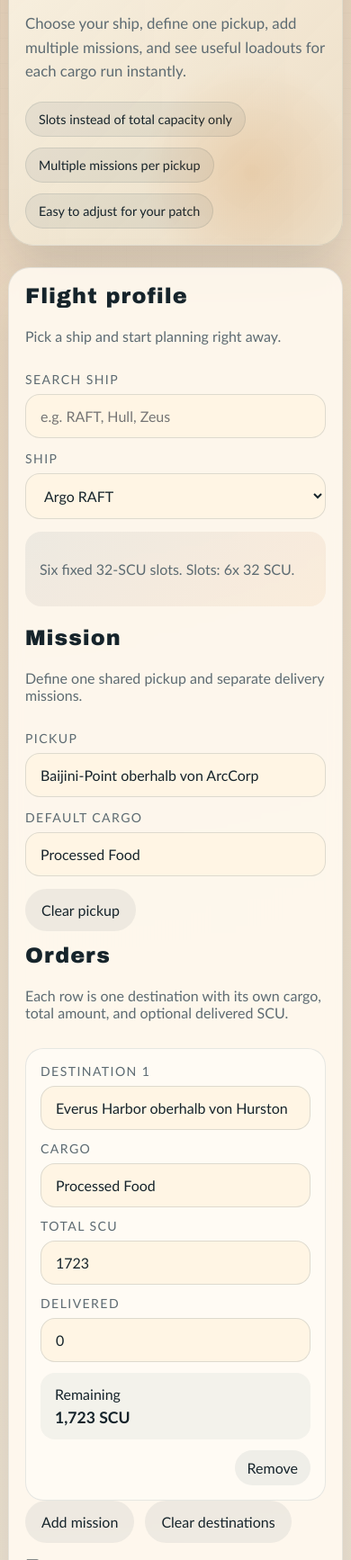
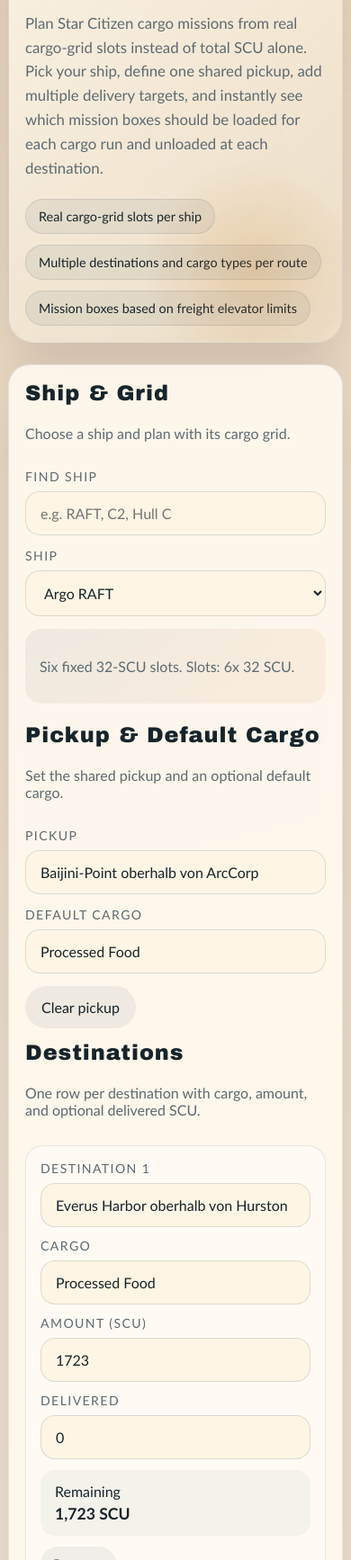
Before and after one commit to Talaren/scu-laderaum-planer, a website: page index.html in a window 390 px wide. Shown: the part 266-2000 px from the top of the page at 90% size. Drawn offline with Linux system fonts and the light colour scheme.

Commit message:
Refine UI copy and destination form layout

```diff
--- a/app-standalone.js
+++ b/app-standalone.js
@@ -1763,19 +1763,19 @@
         return `
           <article class="mission-row" data-mission-id="${escapeHtml(row.id)}">
             <div class="mission-row__grid">
-              <label>
+              <label class="mission-row__field mission-row__field--destination">
                 <span>${escapeHtml(t("mission.destinationLabel", { index: index + 1 }))}</span>
                 <input type="text" name="mission-destination" value="${escapeHtml(row.destination)}" placeholder="${escapeHtml(t("placeholder.destination"))}">
               </label>
-              <label>
+              <label class="mission-row__field mission-row__field--cargo">
                 <span>${escapeHtml(t("mission.cargoLabel"))}</span>
                 <input type="text" name="mission-cargo" value="${escapeHtml(row.cargoName)}" placeholder="${escapeHtml(t("placeholder.cargo"))}">
               </label>
-              <label>
+              <label class="mission-row__field mission-row__field--total">
                 <span>${escapeHtml(t("mission.totalLabel"))}</span>
                 <input type="number" name="mission-total" min="1" step="1" value="${escapeHtml(row.totalSCU)}" placeholder="${escapeHtml(t("placeholder.total"))}">
               </label>
-              <label>
+              <label class="mission-row__field mission-row__field--delivered">
                 <span>${escapeHtml(t("mission.deliveredLabel"))}</span>
                 <input type="number" name="mission-delivered" min="0" step="1" value="${escapeHtml(row.deliveredSCU)}" placeholder="${escapeHtml(t("placeholder.delivered"))}">
               </label>
@@ -1783,9 +1783,9 @@
                 <span>${escapeHtml(t("mission.remainingLabel"))}</span>
                 <strong data-role="remaining">${formatInteger(remainingSCU)} SCU</strong>
               </div>
-            </div>
-            <div class="mission-row__actions">
-              <button type="button" class="button button--ghost mission-row__remove" data-action="remove-mission">${escapeHtml(t("action.removeMission"))}</button>
+              <div class="mission-row__actions">
+                <button type="button" class="button button--ghost mission-row__remove" data-action="remove-mission">${escapeHtml(t("action.removeMission"))}</button>
+              </div>
             </div>
           </article>
         `;
--- a/package.json
+++ b/package.json
@@ -1,6 +1,6 @@
 {
   "name": "scu-laderaum-planer",
-  "version": "0.1.3",
+  "version": "0.1.4",
   "private": true,
   "type": "module",
   "scripts": {
--- a/styles.css
+++ b/styles.css
@@ -385,28 +385,56 @@
 
 .mission-row__grid {
   display: grid;
-  grid-template-columns: 1.2fr 1.05fr 0.55fr 0.55fr 0.6fr;
+  grid-template-columns: repeat(4, minmax(0, 1fr));
   gap: 12px;
-  align-items: end;
+  align-items: start;
+}
+
+.mission-row__field {
+  min-width: 0;
+}
+
+.mission-row__field--destination {
+  grid-column: 1 / -1;
+}
+
+.mission-row__field--cargo {
+  grid-column: 1 / -1;
+}
+
+.mission-row__field--total {
+  grid-column: 1;
+}
+
+.mission-row__field--delivered {
+  grid-column: 2;
+}
+
+.mission-row__field input {
+  min-width: 0;
 }
 
 .mission-row__meta {
+  grid-column: 3;
   min-height: 100%;
   padding: 14px 16px;
   border-radius: 16px;
   background: rgba(49, 81, 93, 0.06);
   display: grid;
   gap: 6px;
+  align-content: center;
 }
 
 .mission-row__meta strong {
   font-size: 1.1rem;
+  line-height: 1.15;
 }
 
 .mission-row__actions {
-  margin-top: 12px;
+  grid-column: 4;
   display: flex;
   justify-content: flex-end;
+  align-self: end;
 }
 
 .mission-row__remove {
@@ -590,6 +618,37 @@
   .app-shell {
     grid-template-columns: 1fr;
   }
+
+  .mission-row__grid {
+    grid-template-columns: repeat(6, minmax(0, 1fr));
+    align-items: start;
+  }
+
+  .mission-row__field--destination {
+    grid-column: 1 / -1;
+  }
+
+  .mission-row__field--cargo {
+    grid-column: 1 / -1;
+  }
+
+  .mission-row__field--total {
+    grid-column: 1 / span 2;
+  }
+
+  .mission-row__field--delivered {
+    grid-column: 3 / span 2;
+  }
+
+  .mission-row__meta {
+    grid-column: 5 / -1;
+    min-height: 0;
+  }
+
+  .mission-row__actions {
+    grid-column: 5 / -1;
+    justify-content: flex-end;
+  }
 }
 
 @media (max-width: 720px) {
@@ -638,4 +697,17 @@
   .toolbar-field {
     width: 100%;
   }
+
+  .mission-row__field--destination,
+  .mission-row__field--cargo,
+  .mission-row__field--total,
+  .mission-row__field--delivered,
+  .mission-row__meta,
+  .mission-row__actions {
+    grid-column: auto;
+  }
+
+  .mission-row__actions {
+    justify-content: flex-start;
+  }
 }
--- a/translations/de.js
+++ b/translations/de.js
@@ -8,40 +8,40 @@
     "field.language": "Sprache",
     "hero.eyebrow": "Star Citizen Cargo Mission Planner",
     "hero.title": "SCU-Laderaum-Planer",
-    "hero.copy": "Schiff auswählen, Pickup festlegen, mehrere Aufträge eintragen und sofort sehen, welche Loadouts pro Ladeflug sinnvoll sind.",
-    "hero.ribbon.slots": "Slots statt nur Gesamtkapazität",
-    "hero.ribbon.multiMission": "Mehrere Missionen pro Pickup",
-    "hero.ribbon.patch": "Direkt anpassbar für deinen Patch",
-    "section.profile.title": "Flugprofil",
-    "section.profile.copy": "Schiff wählen und direkt losplanen.",
-    "section.mission.title": "Mission",
-    "section.mission.copy": "Gemeinsame Abholung und einzelne Aufträge definieren.",
-    "section.orders.title": "Aufträge",
-    "section.orders.copy": "Jede Zeile ist ein Ziel mit eigener Ladung, Gesamtmenge und optional bereits gelieferter SCU.",
-    "section.boxes.title": "Kisten",
-    "section.boxes.copy": "Die maximale Aufzugkiste bestimmt, welche Missionsboxen entstehen. Eine Umverteilung in kleinere Container gibt es derzeit nicht.",
-    "section.examples.title": "Beispiele",
-    "section.examples.copy": "Vorbelegte Szenarien zum schnellen Ausprobieren.",
-    "field.shipSearch": "Schiff suchen",
+    "hero.copy": "Plane Star-Citizen-Frachtmissionen auf Basis echter Cargo-Grids statt nur nach Gesamt-SCU. Wähle dein Schiff, lege eine gemeinsame Abholung fest, erfasse mehrere Lieferziele und sieh sofort, welche Missionskisten pro Ladeflug eingeladen und an welchem Ziel wieder ausgeladen werden müssen.",
+    "hero.ribbon.slots": "Echte Cargo-Grid-Slots je Schiff",
+    "hero.ribbon.multiMission": "Mehrere Ziele und Frachttypen pro Route",
+    "hero.ribbon.patch": "Missionskisten nach Aufzuglimit berechnet",
+    "section.profile.title": "Schiff & Grid",
+    "section.profile.copy": "Schiff wählen und mit dessen Cargo-Grid planen.",
+    "section.mission.title": "Abholung & Standardfracht",
+    "section.mission.copy": "Gemeinsame Abholung und optionale Standardfracht festlegen.",
+    "section.orders.title": "Lieferziele",
+    "section.orders.copy": "Pro Zeile ein Ziel mit Fracht, Menge und optional geliefertem Stand.",
+    "section.boxes.title": "Missionskisten",
+    "section.boxes.copy": "Das Aufzuglimit bestimmt die Missionskisten. Eine Umverteilung in kleinere Container ist nicht möglich.",
+    "section.examples.title": "Szenarien",
+    "section.examples.copy": "Beispiele für typische Routen und Grenzfälle.",
+    "field.shipSearch": "Schiff finden",
     "field.ship": "Schiff",
-    "field.pickup": "Pickup",
-    "field.defaultCargo": "Standard-Ladung",
-    "field.cargoLiftMaxBoxSize": "Max. Kistengröße im Aufzug",
-    "placeholder.shipSearch": "z. B. RAFT, Hull, Zeus",
-    "placeholder.pickup": "z. B. MIC-L1 Shallow Frontier Station",
-    "placeholder.defaultCargo": "optional, z. B. Quartz",
-    "placeholder.destination": "z. B. Seraphim-Station",
-    "placeholder.cargo": "z. B. Quantum Fuel",
-    "placeholder.total": "z. B. 93",
-    "placeholder.delivered": "0",
-    "action.clearSource": "Pickup leeren",
-    "action.addMission": "Auftrag hinzufügen",
+    "field.pickup": "Abholung",
+    "field.defaultCargo": "Standardfracht",
+    "field.cargoLiftMaxBoxSize": "Max. Missionskiste",
+    "placeholder.shipSearch": "z. B. RAFT, C2, Hull C",
+    "placeholder.pickup": "z. B. Baijini Point",
+    "placeholder.defaultCargo": "optional, z. B. Processed Food",
+    "placeholder.destination": "z. B. Everus Harbor",
+    "placeholder.cargo": "z. B. Quartz",
+    "placeholder.total": "z. B. 1723",
+    "placeholder.delivered": "z. B. 96",
+    "action.clearSource": "Abholung leeren",
+    "action.addMission": "Ziel hinzufügen",
     "action.clearDestinations": "Ziele leeren",
     "action.calculate": "Berechnen",
     "action.shareLink": "Link kopieren",
     "action.loadExample": "Beispiel laden",
     "action.removeMission": "Entfernen",
-    "action.applyFlight": "Geliefert eintragen",
+    "action.applyFlight": "Lieferung übernehmen",
     "option.noLimit": "keine Begrenzung",
     "ship.noResults": "Keine Treffer",
     "ship.group.other": "Sonstige",
@@ -62,51 +62,51 @@
     "errors.tooManyPackableMissions": "Maximal 15 kombinierbare Restaufträge gleichzeitig unterstützt.",
     "mission.label": "Auftrag {index}",
     "mission.destinationLabel": "Ziel {index}",
-    "mission.cargoLabel": "Ladung",
-    "mission.totalLabel": "Gesamt-SCU",
+    "mission.cargoLabel": "Fracht",
+    "mission.totalLabel": "Menge (SCU)",
     "mission.deliveredLabel": "Geliefert",
     "mission.remainingLabel": "Offen",
     "mission.defaultDestination": "Ziel {index}",
     "result.errorTitle": "Berechnung blockiert",
-    "result.completedTitle": "Bereits erledigt",
-    "result.activeBoxesTitle": "Aktive Kisten",
-    "result.manifestTitle": "Auftrags-Manifest",
-    "result.routePickupOpen": "Pickup offen",
+    "result.completedTitle": "Bereits geliefert",
+    "result.activeBoxesTitle": "Aktuelle Missionskisten",
+    "result.manifestTitle": "Lieferübersicht",
+    "result.routePickupOpen": "Abholung offen",
     "result.cargoFallback": "Fracht",
     "result.destinationOpen": "Ziel offen",
     "result.metric.flights": "Ladeflüge",
     "result.metric.remaining": "Offen",
     "result.metric.activeDestinations": "Aktive Ziele",
     "result.metric.completed": "Erledigt",
-    "result.aggregateLoad": "Gesamt laden: {boxes}",
+    "result.aggregateLoad": "Gesamte Ladung: {boxes}",
     "result.liftLimit.none": "Aufzuglimit: keine Begrenzung.",
     "result.liftLimit.value": "Aufzuglimit: {size} SCU.",
     "result.completedMission.status": "{scu} SCU abgeschlossen",
     "result.completedMission.detail": "{cargo} von {source}",
     "result.cargoTypes.many": "{count} Frachttypen",
-    "result.flightTask.load": "Einladen nach Ladung",
+    "result.flightTask.load": "Einladen nach Fracht",
     "result.flightTask.drop": "Ausladen nach Ziel",
     "result.flightTask.stopCount.one": "{count} Ziel",
     "result.flightTask.stopCount.other": "{count} Ziele",
     "result.flight.slot": "Slot {index}",
     "result.flight.title": "Ladeflug {number}",
-    "result.flight.pickupLine": "Pickup: {pickup} · Gesamt: {boxes}",
+    "result.flight.pickupLine": "Abholung: {pickup} · Gesamt: {boxes}",
     "result.slotDetails": "Slot-Belegung",
-    "result.blocked.generic": "Mindestens ein Auftrag ist mit der aktuellen Aufzugkiste oder den Slotgrößen nicht exakt planbar.",
+    "result.blocked.generic": "Mindestens ein Auftrag lässt sich mit der aktuellen Missionskiste oder den Slotgrößen nicht exakt planen.",
     "result.blocked.liftTooLarge": "Der Aufzug kann Kisten bis {liftSize} SCU erzeugen, das Schiff nimmt aber maximal {shipSize}-SCU-Container auf. Eine Umverteilung in kleinere Container ist derzeit nicht möglich.",
-    "result.blocked.listFallback": "Mindestens ein Auftrag passt mit den aktuellen Missionsboxen nicht exakt in einen Ladeflug.",
+    "result.blocked.listFallback": "Mindestens ein Auftrag passt mit den aktuellen Missionskisten nicht exakt in einen Ladeflug.",
     "result.finishedTitle": "Alle Aufträge erledigt",
-    "result.finishedText": "{cargo} ab {source} ist komplett geliefert.",
-    "result.remainingSummary": "{cargo} mit {remaining} offenen SCU über {destinations} aktive Ziele.",
+    "result.finishedText": "{cargo} ab {source} wurde vollständig geliefert.",
+    "result.remainingSummary": "{cargo}: noch {remaining} SCU offen, verteilt auf {destinations} aktive Ziele.",
     "result.noBoxes": "keine Kisten",
     "footer.version": "Version",
     "footer.repository": "Repository",
     "share.copied": "Share-Link kopiert.",
     "share.updated": "Share-Link in der URL aktualisiert. Bei Bedarf aus der Adressleiste kopieren.",
-    "example.largeSingle": "Großauftrag",
-    "example.sameCargoMultiStop": "Gleiche Fracht, mehrere Ziele",
-    "example.mixedCargoSharedDestination": "Gemischte Fracht mit geteiltem Ziel",
-    "example.raftThreeSmallOneFull": "RAFT: 3 kleine Ziele + 1 Vollflug",
-    "example.smallShipBlocked": "Zu kleines Schiff für Aufzugkiste"
+    "example.largeSingle": "Ein Ziel, große Menge",
+    "example.sameCargoMultiStop": "Eine Fracht, mehrere Ziele",
+    "example.mixedCargoSharedDestination": "Gemischte Fracht, teils gleiches Ziel",
+    "example.raftThreeSmallOneFull": "RAFT: drei kleine Ziele, ein Vollflug",
+    "example.smallShipBlocked": "Schiff zu klein für Missionskiste"
   };
 }(globalThis));
--- a/translations/en.js
+++ b/translations/en.js
@@ -8,40 +8,40 @@
     "field.language": "Language",
     "hero.eyebrow": "Star Citizen Cargo Mission Planner",
     "hero.title": "SCU Cargo Mission Planner",
-    "hero.copy": "Choose your ship, define one pickup, add multiple missions, and see useful loadouts for each cargo run instantly.",
-    "hero.ribbon.slots": "Slots instead of total capacity only",
-    "hero.ribbon.multiMission": "Multiple missions per pickup",
-    "hero.ribbon.patch": "Easy to adjust for your patch",
-    "section.profile.title": "Flight profile",
-    "section.profile.copy": "Pick a ship and start planning right away.",
-    "section.mission.title": "Mission",
-    "section.mission.copy": "Define one shared pickup and separate delivery missions.",
-    "section.orders.title": "Orders",
-    "section.orders.copy": "Each row is one destination with its own cargo, total amount, and optional delivered SCU.",
-    "section.boxes.title": "Boxes",
-    "section.boxes.copy": "The largest freight-elevator box decides which mission containers spawn. Repacking into smaller containers is currently not possible.",
-    "section.examples.title": "Examples",
-    "section.examples.copy": "Pre-filled scenarios for quick testing.",
-    "field.shipSearch": "Search ship",
+    "hero.copy": "Plan Star Citizen cargo missions from real cargo-grid slots instead of total SCU alone. Pick your ship, define one shared pickup, add multiple delivery targets, and instantly see which mission boxes should be loaded for each cargo run and unloaded at each destination.",
+    "hero.ribbon.slots": "Real cargo-grid slots per ship",
+    "hero.ribbon.multiMission": "Multiple destinations and cargo types per route",
+    "hero.ribbon.patch": "Mission boxes based on freight elevator limits",
+    "section.profile.title": "Ship & Grid",
+    "section.profile.copy": "Choose a ship and plan with its cargo grid.",
+    "section.mission.title": "Pickup & Default Cargo",
+    "section.mission.copy": "Set the shared pickup and an optional default cargo.",
+    "section.orders.title": "Destinations",
+    "section.orders.copy": "One row per destination with cargo, amount, and optional delivered SCU.",
+    "section.boxes.title": "Mission Boxes",
+    "section.boxes.copy": "The freight elevator limit defines the mission boxes. Repacking into smaller containers is not possible.",
+    "section.examples.title": "Scenarios",
+    "section.examples.copy": "Examples for common routes and edge cases.",
+    "field.shipSearch": "Find ship",
     "field.ship": "Ship",
     "field.pickup": "Pickup",
     "field.defaultCargo": "Default cargo",
-    "field.cargoLiftMaxBoxSize": "Max freight elevator box size",
-    "placeholder.shipSearch": "e.g. RAFT, Hull, Zeus",
-    "placeholder.pickup": "e.g. MIC-L1 Shallow Frontier Station",
-    "placeholder.defaultCargo": "optional, e.g. Quartz",
-    "placeholder.destination": "e.g. Seraphim Station",
-    "placeholder.cargo": "e.g. Quantum Fuel",
-    "placeholder.total": "e.g. 93",
-    "placeholder.delivered": "0",
+    "field.cargoLiftMaxBoxSize": "Max mission box size",
+    "placeholder.shipSearch": "e.g. RAFT, C2, Hull C",
+    "placeholder.pickup": "e.g. Baijini Point",
+    "placeholder.defaultCargo": "optional, e.g. Processed Food",
+    "placeholder.destination": "e.g. Everus Harbor",
+    "placeholder.cargo": "e.g. Quartz",
+    "placeholder.total": "e.g. 1723",
+    "placeholder.delivered": "e.g. 96",
     "action.clearSource": "Clear pickup",
-    "action.addMission": "Add mission",
+    "action.addMission": "Add destination",
     "action.clearDestinations": "Clear destinations",
     "action.calculate": "Calculate",
     "action.shareLink": "Copy link",
     "action.loadExample": "Load example",
     "action.removeMission": "Remove",
-    "action.applyFlight": "Mark delivered",
+    "action.applyFlight": "Apply delivery",
     "option.noLimit": "no limit",
     "ship.noResults": "No matches",
     "ship.group.other": "Other",
@@ -63,14 +63,14 @@
     "mission.label": "Mission {index}",
     "mission.destinationLabel": "Destination {index}",
     "mission.cargoLabel": "Cargo",
-    "mission.totalLabel": "Total SCU",
+    "mission.totalLabel": "Amount (SCU)",
     "mission.deliveredLabel": "Delivered",
     "mission.remainingLabel": "Remaining",
     "mission.defaultDestination": "Destination {index}",
     "result.errorTitle": "Calculation blocked",
-    "result.completedTitle": "Already completed",
-    "result.activeBoxesTitle": "Active boxes",
-    "result.manifestTitle": "Mission manifest",
+    "result.completedTitle": "Already delivered",
+    "result.activeBoxesTitle": "Current mission boxes",
+    "result.manifestTitle": "Delivery overview",
     "result.routePickupOpen": "Pickup open",
     "result.cargoFallback": "Cargo",
     "result.destinationOpen": "Destination open",
@@ -78,7 +78,7 @@
     "result.metric.remaining": "Remaining",
     "result.metric.activeDestinations": "Active destinations",
     "result.metric.completed": "Completed",
-    "result.aggregateLoad": "Total load: {boxes}",
+    "result.aggregateLoad": "Total cargo: {boxes}",
     "result.liftLimit.none": "Freight elevator limit: no limit.",
     "result.liftLimit.value": "Freight elevator limit: {size} SCU.",
     "result.completedMission.status": "{scu} SCU completed",
@@ -92,21 +92,21 @@
     "result.flight.title": "Cargo run {number}",
     "result.flight.pickupLine": "Pickup: {pickup} · Total: {boxes}",
     "result.slotDetails": "Slot usage",
-    "result.blocked.generic": "At least one mission cannot be planned exactly with the current freight elevator box size or slot sizes.",
+    "result.blocked.generic": "At least one mission cannot be planned exactly with the current mission box size or slot layout.",
     "result.blocked.liftTooLarge": "The freight elevator can spawn boxes up to {liftSize} SCU, but the ship can only load containers up to {shipSize} SCU. Repacking into smaller containers is currently not possible.",
-    "result.blocked.listFallback": "At least one mission does not fit exactly into a single cargo run with the current mission boxes.",
+    "result.blocked.listFallback": "At least one mission does not fit exactly into a cargo run with the current mission boxes.",
     "result.finishedTitle": "All missions completed",
-    "result.finishedText": "{cargo} from {source} has been fully delivered.",
-    "result.remainingSummary": "{cargo} with {remaining} open SCU across {destinations} active destinations.",
+    "result.finishedText": "{cargo} from {source} has been delivered in full.",
+    "result.remainingSummary": "{cargo}: {remaining} SCU still open across {destinations} active destinations.",
     "result.noBoxes": "no boxes",
     "footer.version": "Version",
     "footer.repository": "Repository",
     "share.copied": "Share link copied.",
     "share.updated": "Share link updated in the URL. Copy it from the address bar if needed.",
-    "example.largeSingle": "Large single contract",
-    "example.sameCargoMultiStop": "Same cargo, multiple destinations",
-    "example.mixedCargoSharedDestination": "Mixed cargo with shared destination",
-    "example.raftThreeSmallOneFull": "RAFT: 3 small destinations + 1 full run",
-    "example.smallShipBlocked": "Ship too small for freight elevator box"
+    "example.largeSingle": "One destination, large volume",
+    "example.sameCargoMultiStop": "One cargo, multiple destinations",
+    "example.mixedCargoSharedDestination": "Mixed cargo, partly shared destination",
+    "example.raftThreeSmallOneFull": "RAFT: three small stops, one full run",
+    "example.smallShipBlocked": "Ship too small for mission box"
   };
 }(globalThis));
```
Also changed, not shown: README.md.
